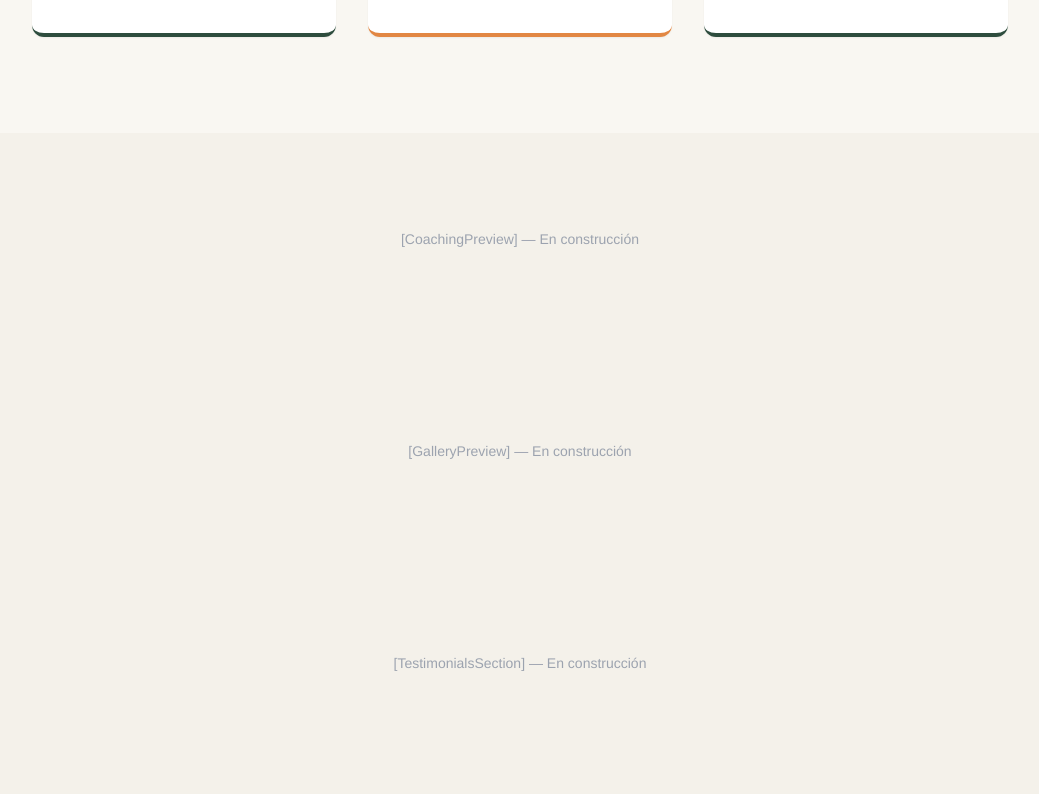
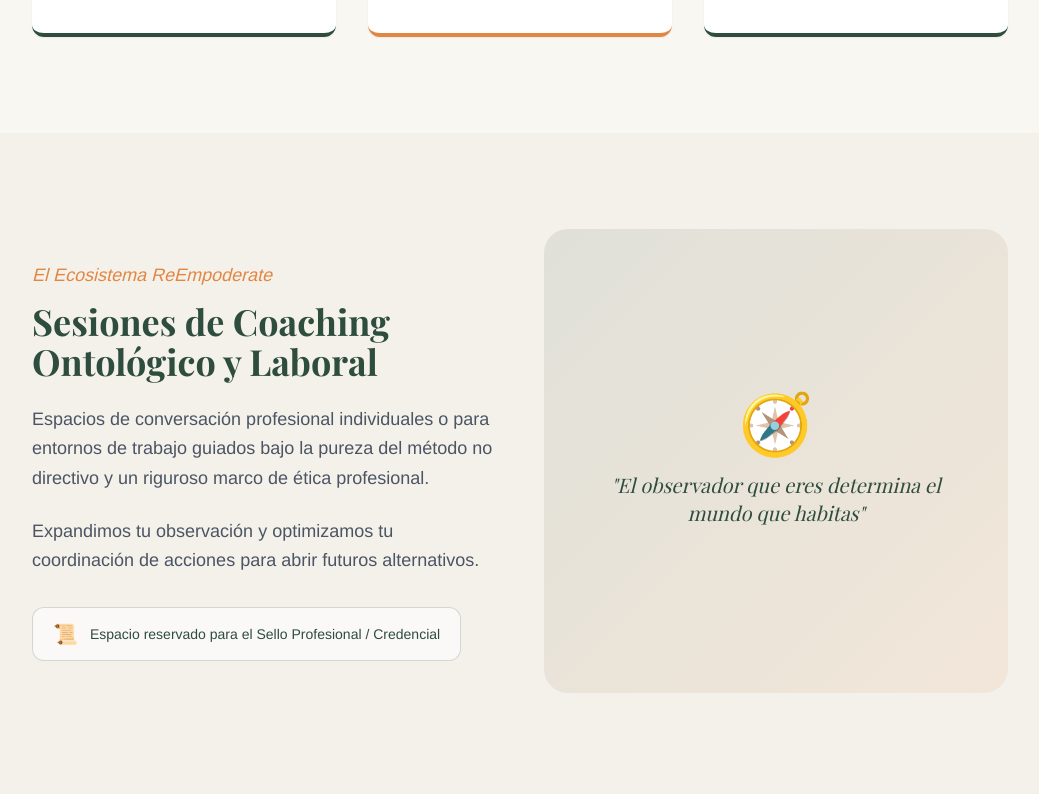
Before and after one commit to Omnix-Solution-Inc/reempoderate, a Next.js app: page / in a window 1280 px wide. Shown: the part 1446-2240 px from the top of the page, without its empty margins (120-1159 px from the left). Built offline with nearby package versions, Linux system fonts and the light colour scheme; no server answers; a web font is replaced by a local one.

Commit message:
feat: CoachingPreview - Sesiones de Coaching Ontologico y Laboral

```diff
--- a/src/components/landing/CoachingPreview.tsx
+++ b/src/components/landing/CoachingPreview.tsx
@@ -1,9 +1,36 @@
-// CoachingPreview — TODO: implement full component
 export function CoachingPreview() {
   return (
-    <section className="py-24 max-w-7xl mx-auto px-6">
-      <div className="text-center text-gray-400 text-sm">
-        [CoachingPreview] — En construcción
+    <section className="py-24 bg-cream">
+      <div className="max-w-5xl mx-auto px-6">
+        <div className="grid grid-cols-1 md:grid-cols-2 gap-12 items-center">
+          <div>
+            <p className="text-terracotta italic text-lg mb-3">El Ecosistema ReEmpoderate</p>
+            <h2 className="font-playfair text-3xl md:text-4xl text-shamrock font-bold mb-6">
+              Sesiones de Coaching Ontológico y Laboral
+            </h2>
+            <p className="text-gray-600 text-lg leading-relaxed mb-6">
+              Espacios de conversación profesional individuales o para entornos de trabajo guiados bajo la pureza del método no directivo y un riguroso marco de ética profesional.
+            </p>
+            <p className="text-gray-600 text-lg leading-relaxed mb-8">
+              Expandimos tu observación y optimizamos tu coordinación de acciones para abrir futuros alternativos.
+            </p>
+            <div className="inline-flex items-center gap-3 bg-white/60 border border-shamrock/20 rounded-xl px-5 py-3 text-sm text-shamrock">
+              <span className="text-xl">📜</span>
+              <span>Espacio reservado para el Sello Profesional / Credencial</span>
+            </div>
+          </div>
+
+          <div className="relative">
+            <div className="aspect-square rounded-3xl bg-gradient-to-br from-shamrock/10 to-terracotta/10 flex items-center justify-center p-12">
+              <div className="text-center">
+                <div className="text-6xl mb-4">🧭</div>
+                <p className="font-playfair text-xl text-shamrock italic">
+                  "El observador que eres determina el mundo que habitas"
+                </p>
+              </div>
+            </div>
+          </div>
+        </div>
       </div>
     </section>
   )
```
